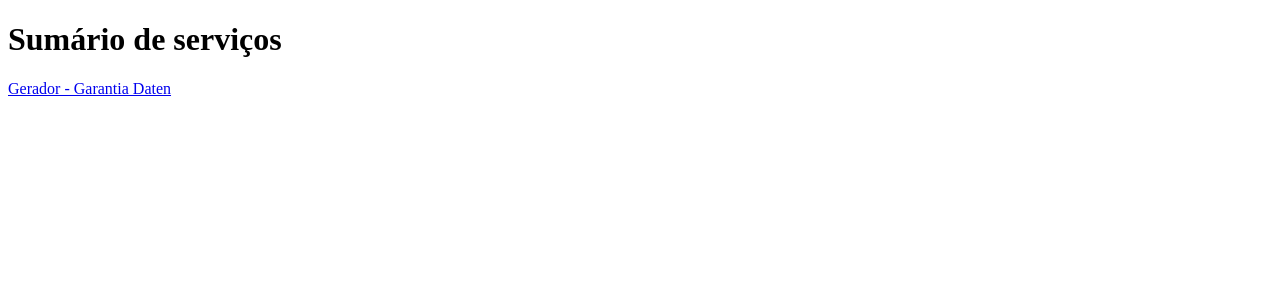
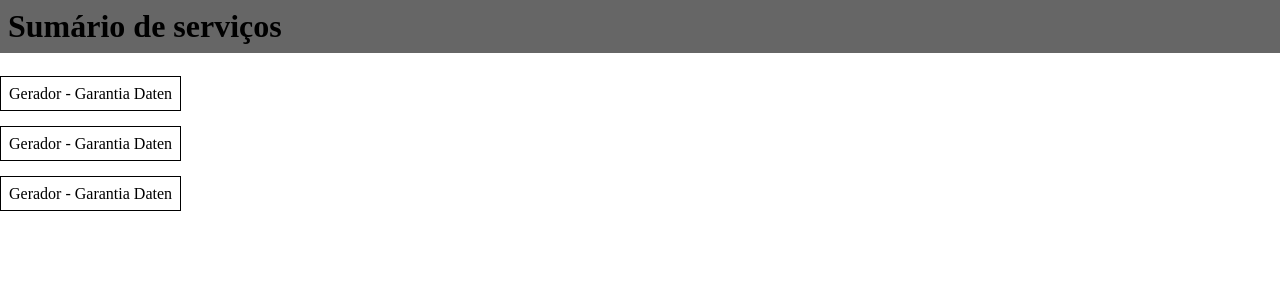
Before and after one commit to sistemainternosmecict/suporte_interno_smecict, a Flask app: page / in a window 1280 px wide. Shown: the top 300 px of the page. Run offline with Flask 3, Linux system fonts and the light colour scheme; parts of the project's set-up code (start-up, migrations or seed data) failed here and were passed over.

Commit message:
css novo

```diff
--- a/main.py
+++ b/main.py
@@ -6,9 +6,11 @@ import os
 from garantia_gen import ChamadoGarantiaPDF
 from setproctitle import setproctitle
 
+MODE = "dev" #troque isso para produção
+
 setproctitle("[SERVIDOR_interno]")
 
-app = Flask(__name__, static_url_path="/suporte/static")
+app = Flask(__name__, static_url_path="/suporte/static" if MODE == "prod" else "/static")
 CORS(app)
 
 # Configurações
@@ -23,20 +25,36 @@ def allowed_file(filename):
 
 @app.route("/")
 def index():
-    return """
+    css_url = url_for('static', filename='style.css')
+    link_url = "/suporte/garantia_daten" if MODE == "prod" else "/garantia_daten"
 
-  <!DOCTYPE html>
+    return f"""
+    <!DOCTYPE html>
     <html lang="pt-br">
     <head>
         <meta charset="UTF-8">
         <title>Sumário de serviços</title>
+        <link rel="stylesheet" href="{css_url}">
     </head>
     <body>
-        <h1>Sumário de serviços</h1>
-        <a href="/suporte/garantia_daten">Gerador - Garantia Daten</a>
+        <header id="cabecalho">
+            <h1>Sumário de serviços</h1>
+        </header>
+
+        <ul>
+            <li>
+                <a href="{link_url}">Gerador - Garantia Daten</a>
+            </li>
+            <li>
+                <a href="{link_url}">Gerador - Garantia Daten</a>
+            </li>
+            <li>
+                <a href="{link_url}">Gerador - Garantia Daten</a>
+            </li>
+        </ul>
     </body>
     </html>
-""";
+    """
 
 @app.route('/garantia_daten', methods=['GET'])
 def garantia_daten():
@@ -54,7 +72,8 @@ def garantia_daten():
             {
                 'filename': file,
                 'url': url_for('static', filename=f'uploads/{file}'),
-                'link':f"/daten/{file}"
+                'link':f"/daten/{file}",
+                'mode' : MODE
                 # ou se você tiver uma rota específica para servir arquivos:
                 # 'url': url_for('download_file', filename=file)
             }
@@ -117,7 +136,7 @@ def upload_image():
             )
         chamado_pdf.gerar_pdf()
 
-        return redirect("/suporte" + url_for("garantia_daten"))
+        return redirect("/suporte" if MODE == "prod" else "" + url_for("garantia_daten"))
 
 if __name__ == '__main__':
-    app.run(port=5000)
+    app.run(host="0.0.0.0", debug=True, port=5000)
--- a/requirements.txt
+++ b/requirements.txt
@@ -8,4 +8,5 @@ Jinja2==3.1.6
 MarkupSafe==3.0.2
 pillow==11.3.0
 reportlab==4.4.4
+setproctitle==1.3.7
 Werkzeug==3.1.3
--- /dev/null
+++ b/static/style.css
@@ -0,0 +1,33 @@
+body, html {
+    border: 0;
+    margin: 0;
+    padding: 0;
+}
+
+header#cabecalho{
+    background-color: #666;
+    padding: 8px;
+    h1{
+        margin: 0;
+    }
+}
+
+ul{
+    list-style: none;
+    padding-left: 0;
+
+    li{margin: 32px 0;}
+
+    a{
+        text-decoration: none;
+        padding: 8px;
+        border: solid 1px black;
+        color: black;
+
+
+        &:hover{
+            background-color: #008080;
+            color: white;
+        }
+    }
+}
```
Also changed, not shown: templates/index.html (+19 -2 lines), static/uploads/122112_img1.png (added), static/uploads/122112_img2.png (added), 1 other file.
